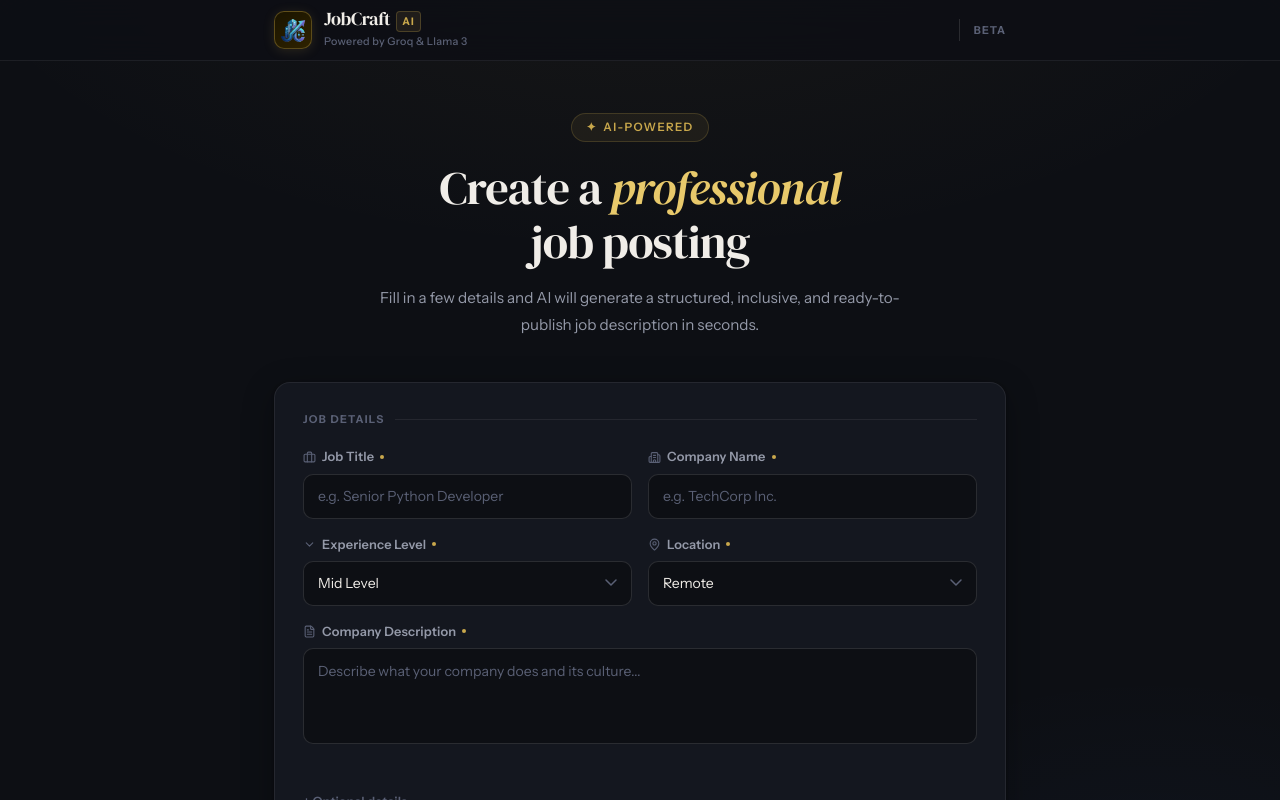
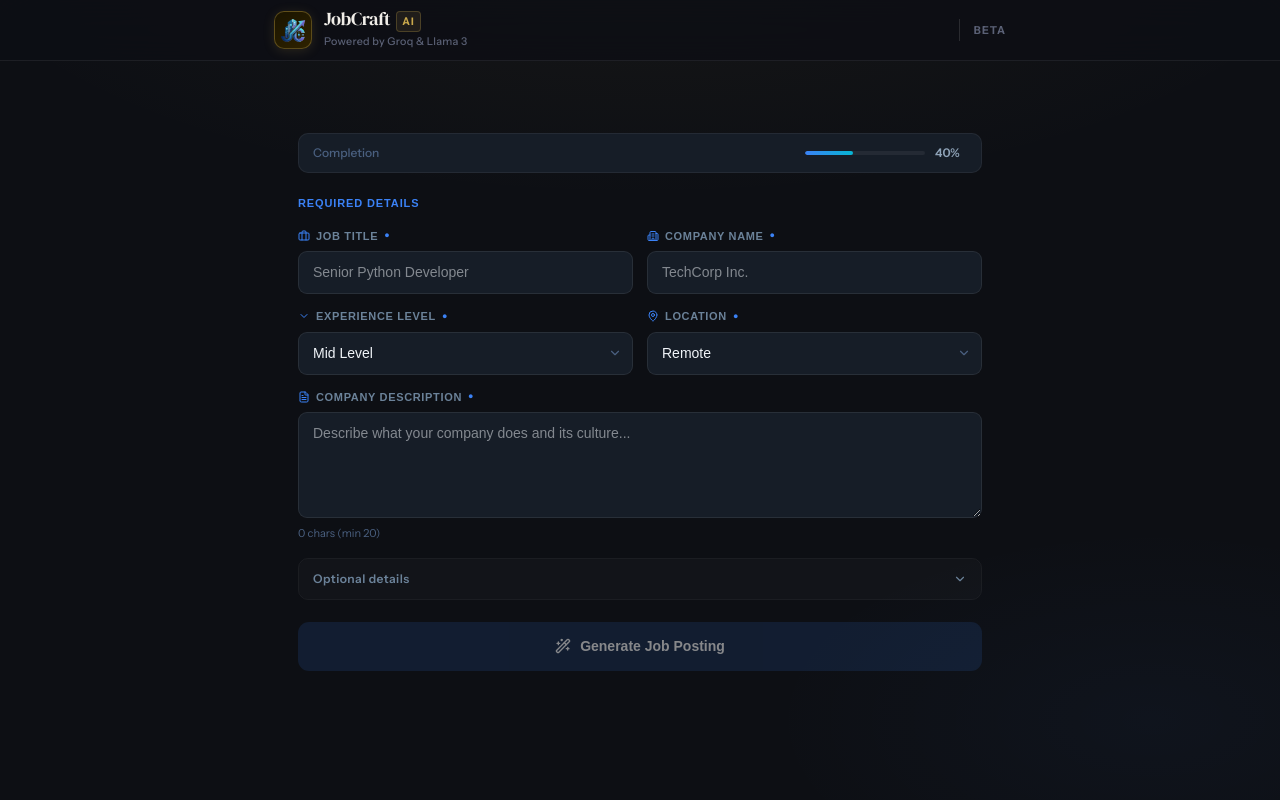
Before and after one commit to Chathupachamika/AI-Job-Posting-Generator, a React (Vite) app in the folder frontend/: page / in a window 1280 px wide. Shown: the top 800 px of the page. Built offline with nearby package versions, Linux system fonts and the light colour scheme.

Commit message:
model update

```diff
--- a/frontend/src/components/JobForm.jsx
+++ b/frontend/src/components/JobForm.jsx
@@ -1,212 +1,247 @@
-// components/JobForm.jsx
-
 import { useState, useEffect } from 'react';
 import Swal from 'sweetalert2';
 import {
-  Briefcase,
-  Building2,
-  ChevronDown,
-  MapPin,
-  DollarSign,
-  FileText,
-  Loader2,
-  AlertCircle,
+  Briefcase, Building2, MapPin, DollarSign,
+  FileText, Loader2, AlertCircle, ChevronDown, Wand2,
 } from 'lucide-react';
 
 const EXPERIENCE_LEVELS = ['Entry Level', 'Mid Level', 'Senior', 'Lead', 'Principal'];
-const LOCATIONS = ['Remote', 'Hybrid', 'On-site', 'Flexible'];
+const LOCATIONS         = ['Remote', 'Hybrid', 'On-site', 'Flexible'];
 
-// ── Shared SweetAlert2 base config — navy/gold palette ────────────────────────
 const swalBase = {
   customClass: {
-    popup:         'swal-popup',
-    title:         'swal-title',
-    htmlContainer: 'swal-html',
-    confirmButton: 'swal-btn-confirm',
-    cancelButton:  'swal-btn-cancel',
+    popup: 'swal-popup', title: 'swal-title', htmlContainer: 'swal-html',
+    confirmButton: 'swal-btn-confirm', cancelButton: 'swal-btn-cancel',
   },
   buttonsStyling: false,
 };
 
+const inputStyle = {
+  width: '100%', padding: '10px 14px',
+  background: '#161d27',
+  border: '1px solid rgba(255,255,255,0.08)',
+  borderRadius: '9px', color: '#f0f4f8',
+  fontFamily: "'DM Sans', sans-serif", fontSize: '14px',
+  outline: 'none', boxSizing: 'border-box',
+  transition: 'border-color 0.2s, box-shadow 0.2s',
+};
+
+function Field({ label, required, icon: Icon, children, hint }) {
+  return (
+    <div style={{ display: 'flex', flexDirection: 'column', gap: '7px' }}>
+      <label style={{
+        display: 'flex', alignItems: 'center', gap: '6px',
+        fontFamily: "'Syne', sans-serif", fontSize: '11px', fontWeight: 600,
+        color: '#6b8299', letterSpacing: '0.06em', textTransform: 'uppercase',
+      }}>
+        {Icon && <Icon style={{ width: '12px', height: '12px', color: '#3b82f6' }} />}
+        {label}
+        {required && <span style={{ color: '#3b82f6', fontSize: '9px' }}>●</span>}
+      </label>
+      {children}
+      {hint && <span style={{ fontSize: '11px', color: '#4a6080' }}>{hint}</span>}
+    </div>
+  );
+}
+
+function SelectField({ value, onChange, options }) {
+  return (
+    <div style={{ position: 'relative' }}>
+      <select value={value} onChange={onChange}
+        style={{ ...inputStyle, appearance: 'none', paddingRight: '36px', cursor: 'pointer' }}>
+        {options.map(o => <option key={o} value={o} style={{ background: '#0f1419' }}>{o}</option>)}
+      </select>
+      <ChevronDown style={{
+        position: 'absolute', right: '11px', top: '50%', transform: 'translateY(-50%)',
+        width: '14px', height: '14px', color: '#4a6080', pointerEvents: 'none',
+      }} />
+    </div>
+  );
+}
+
+function StepDot({ label, delay }) {
+  return (
+    <div style={{ display: 'flex', alignItems: 'center', gap: '8px', fontSize: '12px', color: '#6b8299' }}>
+      <span style={{
+        width: '7px', height: '7px', borderRadius: '50%', display: 'inline-block',
+        background: 'linear-gradient(135deg, #3b82f6, #06b6d4)',
+        animation: `dot-bounce 1.4s ${delay} ease-in-out infinite`,
+      }} />
+      {label}
+    </div>
+  );
+}
+
 export default function JobForm({ onGenerate, isLoading, error }) {
   const [form, setForm] = useState({
-    jobTitle:           '',
-    companyName:        '',
-    experienceLevel:    'Mid Level',
-    location:           'Remote',
-    companyDescription: '',
-    salaryRange:        '',
+    jobTitle: '', companyName: '', experienceLevel: 'Mid Level',
+    location: 'Remote', companyDescription: '', salaryRange: '',
+  });
+  const [focused, setFocused]       = useState('');
+  const [showOptional, setShowOpt]  = useState(false);
+
+  useEffect(() => {
+    if (!error) return;
+    Swal.fire({ ...swalBase, title: 'Generation Failed',
+      html: `<span style="color:#a09070">${error}</span>`,
+      icon: 'error', confirmButtonText: 'Try Again' });
+  }, [error]);
+
+  const set = (key) => (e) => setForm(f => ({ ...f, [key]: e.target.value }));
+
+  const fStyle = (key) => ({
+    ...inputStyle,
+    ...(focused === key ? {
+      borderColor: 'rgba(59,130,246,0.5)',
+      boxShadow: '0 0 0 3px rgba(59,130,246,0.15)',
+    } : {}),
   });
 
-  // Show a SweetAlert whenever the parent passes a new error string
-  useEffect(() => {
-    if (!error) return;
-    Swal.fire({
-      ...swalBase,
-      title:             'Generation Failed',
-      html:              `<span style="color:#a09070">${error}</span>`,
-      icon:              'error',
-      confirmButtonText: 'Try Again',
-    });
-  }, [error]);
+  const filledCount = [form.jobTitle, form.companyName, form.companyDescription,
+    form.location, form.experienceLevel].filter(Boolean).length;
+  const pct = Math.round((filledCount / 5) * 100);
 
-  const set = (key) => (e) =>
-    setForm((prev) => ({ ...prev, [key]: e.target.value }));
-
-  const handleSubmit = async (e) => {
-    e.preventDefault();
-
-    // Client-side guard: company description too short
+  const handleSubmit = () => {
     if (form.companyDescription.trim().length < 20) {
-      Swal.fire({
-        ...swalBase,
-        title: 'Description too short',
-        html:  '<span style="color:#a09070">Please provide at least a sentence about your company so the AI can craft an accurate posting.</span>',
-        icon:  'warning',
-        confirmButtonText: 'Got it',
-      });
+      Swal.fire({ ...swalBase, title: 'Description too short',
+        html: '<span style="color:#a09070">Please write at least a sentence about your company.</span>',
+        icon: 'warning', confirmButtonText: 'Got it' });
       return;
     }
-
     onGenerate(form);
   };
 
+  const canSubmit = !!(form.jobTitle && form.companyName && form.companyDescription);
+
   return (
     <>
-      {/* Inject SweetAlert2 palette styles (same sheet as JobResult) */}
       <style>{SWAL_STYLES}</style>
+      <style>{`
+        @keyframes dot-bounce { 0%,80%,100%{transform:translateY(0);opacity:.4} 40%{transform:translateY(-5px);opacity:1} }
+        @keyframes spin { from{transform:rotate(0deg)} to{transform:rotate(360deg)} }
+        select option { background:#0f1419; color:#f0f4f8; }
+      `}</style>
 
-      <div>
-        {/* Hero */}
-        <div className="hero">
-          <div className="hero-eyebrow">
-            <span>✦</span> AI-Powered
+      <div style={{ padding: '20px 24px 28px' }}>
+        {/* Progress bar */}
+        <div style={{
+          display: 'flex', alignItems: 'center', justifyContent: 'space-between',
+          padding: '10px 14px', marginBottom: '22px',
+          background: '#161d27', border: '1px solid rgba(255,255,255,0.06)', borderRadius: '10px',
+        }}>
+          <span style={{ fontSize: '12px', color: '#4a6080', fontWeight: 500 }}>Completion</span>
+          <div style={{ display: 'flex', alignItems: 'center', gap: '10px' }}>
+            <div style={{ width: '120px', height: '4px', borderRadius: '99px', background: 'rgba(255,255,255,0.06)', overflow: 'hidden' }}>
+              <div style={{ height: '100%', borderRadius: '99px', width: `${pct}%`, background: 'linear-gradient(90deg,#3b82f6,#06b6d4)', transition: 'width .3s ease' }} />
             </div>
-          <h2 className="hero-title">
-            Create a <em>professional</em><br />job posting
-          </h2>
-          <p className="hero-desc">
-            Fill in a few details and AI will generate a structured,
-            inclusive, and ready-to-publish job description in seconds.
-          </p>
+            <span style={{ fontSize: '12px', color: '#8fa3b8', fontWeight: 600, minWidth: '32px' }}>{pct}%</span>
+          </div>
         </div>
 
-        <form onSubmit={handleSubmit} className="card">
-          {/* Required fields */}
-          <div className="form-section">
-            <div className="form-section-label">Job Details</div>
+        <p style={{ fontFamily: "'Syne', sans-serif", fontSize: '11px', fontWeight: 600, color: '#3b82f6', letterSpacing: '0.08em', textTransform: 'uppercase', marginBottom: '16px' }}>
+          Required Details
+        </p>
 
-            <div className="form-grid" style={{ marginBottom: 16 }}>
-              <Field label="Job Title" required icon={<Briefcase size={13} />}>
-                <input
-                  type="text"
-                  value={form.jobTitle}
-                  onChange={set('jobTitle')}
-                  placeholder="e.g. Senior Python Developer"
-                  required
-                  className="input"
-                />
+        {/* Row 1 */}
+        <div style={{ display: 'grid', gridTemplateColumns: '1fr 1fr', gap: '14px', marginBottom: '14px' }}>
+          <Field label="Job Title" required icon={Briefcase}>
+            <input type="text" value={form.jobTitle} onChange={set('jobTitle')}
+              placeholder="Senior Python Developer"
+              onFocus={() => setFocused('t')} onBlur={() => setFocused('')}
+              style={fStyle('t')} />
           </Field>
-
-              <Field label="Company Name" required icon={<Building2 size={13} />}>
-                <input
-                  type="text"
-                  value={form.companyName}
-                  onChange={set('companyName')}
-                  placeholder="e.g. TechCorp Inc."
-                  required
-                  className="input"
-                />
-              </Field>
-
-              <Field label="Experience Level" required icon={<ChevronDown size={13} />}>
-                <select
-                  value={form.experienceLevel}
-                  onChange={set('experienceLevel')}
-                  className="input"
-                >
-                  {EXPERIENCE_LEVELS.map((l) => <option key={l}>{l}</option>)}
-                </select>
-              </Field>
-
-              <Field label="Location" required icon={<MapPin size={13} />}>
-                <select
-                  value={form.location}
-                  onChange={set('location')}
-                  className="input"
-                >
-                  {LOCATIONS.map((l) => <option key={l}>{l}</option>)}
-                </select>
+          <Field label="Company Name" required icon={Building2}>
+            <input type="text" value={form.companyName} onChange={set('companyName')}
+              placeholder="TechCorp Inc."
+              onFocus={() => setFocused('c')} onBlur={() => setFocused('')}
+              style={fStyle('c')} />
           </Field>
         </div>
 
-            <Field label="Company Description" required icon={<FileText size={13} />}>
-              <textarea
-                value={form.companyDescription}
-                onChange={set('companyDescription')}
+        {/* Row 2 */}
+        <div style={{ display: 'grid', gridTemplateColumns: '1fr 1fr', gap: '14px', marginBottom: '14px' }}>
+          <Field label="Experience Level" required icon={ChevronDown}>
+            <SelectField value={form.experienceLevel} onChange={set('experienceLevel')} options={EXPERIENCE_LEVELS} />
+          </Field>
+          <Field label="Location" required icon={MapPin}>
+            <SelectField value={form.location} onChange={set('location')} options={LOCATIONS} />
+          </Field>
+        </div>
+
+        {/* Description */}
+        <div style={{ marginBottom: '16px' }}>
+          <Field label="Company Description" required icon={FileText}
+            hint={`${form.companyDescription.length} chars (min 20)`}>
+            <textarea value={form.companyDescription} onChange={set('companyDescription')}
               placeholder="Describe what your company does and its culture..."
-                rows={3}
-                required
-                className="input"
-                style={{ marginBottom: 20 }}
+              rows={4}
+              onFocus={() => setFocused('d')} onBlur={() => setFocused('')}
+              style={{ ...fStyle('d'), resize: 'vertical', minHeight: '96px' }}
             />
           </Field>
         </div>
 
         {/* Optional */}
-          <div className="optional-section">
-            <details>
-              <summary className="optional-toggle">
-                <span className="group-open:hidden">+ Optional details</span>
-              </summary>
-
-              <Field label="Salary Range" icon={<DollarSign size={13} />}>
-                <input
-                  type="text"
-                  value={form.salaryRange}
-                  onChange={set('salaryRange')}
+        <div style={{ marginBottom: '22px', border: '1px solid rgba(255,255,255,0.06)', borderRadius: '10px', overflow: 'hidden' }}>
+          <button onClick={() => setShowOpt(s => !s)} style={{
+            width: '100%', padding: '11px 14px', background: showOptional ? 'rgba(59,130,246,0.07)' : 'rgba(255,255,255,0.02)',
+            border: 'none', cursor: 'pointer', display: 'flex', alignItems: 'center', justifyContent: 'space-between',
+            color: '#6b8299', fontSize: '12px', fontWeight: 600, letterSpacing: '0.04em', transition: 'background 0.15s',
+          }}>
+            <span>Optional details</span>
+            <ChevronDown style={{ width: '14px', height: '14px', transform: showOptional ? 'rotate(180deg)' : 'rotate(0)', transition: 'transform 0.2s' }} />
+          </button>
+          {showOptional && (
+            <div style={{ padding: '14px', borderTop: '1px solid rgba(255,255,255,0.05)' }}>
+              <Field label="Salary Range" icon={DollarSign}>
+                <input type="text" value={form.salaryRange} onChange={set('salaryRange')}
                   placeholder="e.g. $80,000 – $120,000"
-                  className="input"
-                />
+                  onFocus={() => setFocused('s')} onBlur={() => setFocused('')}
+                  style={fStyle('s')} />
               </Field>
-            </details>
+            </div>
+          )}
         </div>
 
-          {/*
-            NOTE: The inline error banner is intentionally kept as a silent
-            fallback. The useEffect above already fires a SweetAlert for errors,
-            so this div is hidden. Remove it entirely if you prefer.
-          */}
+        {/* Error */}
         {error && (
-            <div className="error-banner" style={{ display: 'none' }}>
-              <AlertCircle size={15} style={{ flexShrink: 0, marginTop: 1 }} />
+          <div style={{ display: 'flex', gap: '10px', alignItems: 'flex-start', padding: '12px 14px', marginBottom: '16px', background: 'rgba(239,68,68,0.08)', border: '1px solid rgba(239,68,68,0.2)', borderRadius: '9px', fontSize: '13px', color: '#f87171' }}>
+            <AlertCircle style={{ width: '15px', height: '15px', flexShrink: 0, marginTop: '1px' }} />
             <span>{error}</span>
           </div>
         )}
 
         {/* Submit */}
-          <div className="submit-wrap">
-            <button type="submit" disabled={isLoading} className="btn-primary">
-              {isLoading ? (
-                <>
-                  <Loader2 size={16} style={{ animation: 'spin 1s linear infinite' }} />
-                  Generating your job posting…
-                </>
-              ) : (
-                'Generate Job Posting →'
-              )}
+        <button onClick={handleSubmit} disabled={isLoading || !canSubmit}
+          style={{
+            width: '100%', padding: '14px', borderRadius: '11px', border: 'none',
+            cursor: isLoading || !canSubmit ? 'not-allowed' : 'pointer',
+            background: isLoading || !canSubmit ? 'rgba(59,130,246,0.25)' : 'linear-gradient(135deg,#3b82f6,#06b6d4)',
+            color: '#fff', fontFamily: "'Syne', sans-serif", fontSize: '14px', fontWeight: 700,
+            display: 'flex', alignItems: 'center', justifyContent: 'center', gap: '9px',
+            boxShadow: !isLoading && canSubmit ? '0 4px 24px rgba(59,130,246,0.35)' : 'none',
+            opacity: !canSubmit ? 0.5 : 1,
+            transition: 'opacity 0.2s, transform 0.15s',
+          }}
+          onMouseEnter={e => { if (!isLoading && canSubmit) { e.currentTarget.style.opacity = '0.88'; e.currentTarget.style.transform = 'translateY(-1px)'; }}}
+          onMouseLeave={e => { e.currentTarget.style.opacity = '1'; e.currentTarget.style.transform = 'translateY(0)'; }}
+        >
+          {isLoading
+            ? <><Loader2 style={{ width: '16px', height: '16px', animation: 'spin 1s linear infinite' }} /> Generating…</>
+            : <><Wand2 style={{ width: '16px', height: '16px' }} /> Generate Job Posting</>
+          }
         </button>
-          </div>
-        </form>
 
-        {/* Loading hint */}
+        {/* Loading agents */}
         {isLoading && (
-          <div className="loading-hint">
-            <div className="loading-hint-title">AI agents at work</div>
-            <div className="loading-steps">
-              <Step label="Researcher" delay="0s" />
-              <Step label="Writer"     delay="0.4s" />
-              <Step label="Editor"     delay="0.8s" />
+          <div style={{ marginTop: '14px', padding: '14px 16px', background: 'rgba(59,130,246,0.05)', border: '1px solid rgba(59,130,246,0.12)', borderRadius: '10px' }}>
+            <p style={{ fontSize: '11px', color: '#4a6080', fontWeight: 600, letterSpacing: '0.05em', textTransform: 'uppercase', marginBottom: '10px' }}>
+              AI agents at work
+            </p>
+            <div style={{ display: 'flex', gap: '20px' }}>
+              <StepDot label="Researcher" delay="0s" />
+              <StepDot label="Writer"     delay="0.4s" />
+              <StepDot label="Editor"     delay="0.8s" />
             </div>
           </div>
         )}
@@ -215,104 +250,17 @@ export default function JobForm({ onGenerate, isLoading, error }) {
   );
 }
 
-function Field({ label, required, icon, children }) {
-  return (
-    <div className="form-group">
-      <label className="form-label">
-        <span className="form-label-icon">{icon}</span>
-        {label}
-        {required && <span className="required-dot" />}
-      </label>
-      {children}
-    </div>
-  );
-}
-
-function Step({ label, delay }) {
-  return (
-    <div className="loading-step">
-      <div className="step-dot" style={{ animationDelay: delay }} />
-      {label}
-    </div>
-  );
-}
-
-// ── SweetAlert2 theme — navy/gold palette (mirror of JobResult sheet) ─────────
 const SWAL_STYLES = `
-  .swal-popup {
-    background: #0c1430 !important;
-    border: 1px solid #2a3560 !important;
-    border-top: 3px solid #c9a84c !important;
-    border-radius: 14px !important;
-    box-shadow: 0 24px 60px rgba(0,0,0,0.6), 0 0 0 1px rgba(201,168,76,0.08) !important;
-    font-family: inherit !important;
-    padding: 2rem 2rem 1.6rem !important;
-  }
-  .swal-title {
-    color: #f0e8d4 !important;
-    font-size: 1.15rem !important;
-    font-weight: 700 !important;
-    letter-spacing: 0.01em !important;
-    margin-bottom: 0.4rem !important;
-  }
-  .swal-html {
-    color: #a09070 !important;
-    font-size: 0.88rem !important;
-    line-height: 1.6 !important;
-  }
-
-  .swal-btn-confirm {
-    background: linear-gradient(135deg, #c9a84c, #b8903a) !important;
-    color: #0c1430 !important;
-    font-weight: 700 !important;
-    font-size: 0.85rem !important;
-    letter-spacing: 0.04em !important;
-    border: none !important;
-    border-radius: 8px !important;
-    padding: 0.55rem 1.3rem !important;
-    cursor: pointer !important;
-    transition: opacity 0.15s, transform 0.15s !important;
-  }
-  .swal-btn-confirm:hover  { opacity: 0.88 !important; transform: translateY(-1px) !important; }
-  .swal-btn-confirm:focus  { box-shadow: 0 0 0 3px rgba(201,168,76,0.35) !important; outline: none !important; }
-
-  .swal-btn-cancel {
-    background: transparent !important;
-    color: #7888a8 !important;
-    font-weight: 600 !important;
-    font-size: 0.85rem !important;
-    border: 1px solid #2a3560 !important;
-    border-radius: 8px !important;
-    padding: 0.55rem 1.3rem !important;
-    cursor: pointer !important;
-    transition: border-color 0.15s, color 0.15s !important;
-    margin-right: 8px !important;
-  }
-  .swal-btn-cancel:hover  { border-color: #c9a84c !important; color: #c9a84c !important; }
-  .swal-btn-cancel:focus  { box-shadow: 0 0 0 3px rgba(201,168,76,0.2) !important; outline: none !important; }
-
-  /* Icon colours */
-  .swal2-icon.swal2-success { border-color: #c9a84c !important; color: #c9a84c !important; }
-  .swal2-icon.swal2-success [class^='swal2-success-line'] { background-color: #c9a84c !important; }
-  .swal2-icon.swal2-success .swal2-success-ring { border-color: rgba(201,168,76,0.25) !important; }
-
-  .swal2-icon.swal2-question { border-color: #4a7cc7 !important; color: #4a7cc7 !important; }
-  .swal2-icon.swal2-warning  { border-color: #e8a838 !important; color: #e8a838 !important; }
-  .swal2-icon.swal2-error    { border-color: #d45a5a !important; color: #d45a5a !important; }
-  .swal2-icon.swal2-error [class^='swal2-x-mark-line'] { background-color: #d45a5a !important; }
-
-  /* Toast */
-  .swal2-toast.swal-popup {
-    padding: 0.7rem 1rem !important;
-    border-radius: 10px !important;
-    border-top: none !important;
-    border-left: 3px solid #c9a84c !important;
-    min-width: 260px !important;
-    gap: 10px !important;
-  }
-  .swal2-toast .swal-title { font-size: 0.9rem !important; margin-bottom: 0 !important; }
-  .swal2-toast .swal2-icon { width: 1.6em !important; height: 1.6em !important; margin: 0 !important; }
-
-  .swal2-timer-progress-bar { background: #c9a84c !important; opacity: 0.7 !important; }
-  .swal2-backdrop-show { background: rgba(0,0,0,0.65) !important; backdrop-filter: blur(3px) !important; }
+  .swal-popup { background:#0c1430!important;border:1px solid #2a3560!important;border-top:3px solid #3b82f6!important;border-radius:14px!important;box-shadow:0 24px 60px rgba(0,0,0,.6)!important;font-family:inherit!important;padding:2rem 2rem 1.6rem!important; }
+  .swal-title  { color:#f0e8d4!important;font-size:1.1rem!important;font-weight:700!important;margin-bottom:.4rem!important; }
+  .swal-html   { color:#a09070!important;font-size:.88rem!important;line-height:1.6!important; }
+  .swal-btn-confirm { background:linear-gradient(135deg,#3b82f6,#06b6d4)!important;color:#fff!important;font-weight:700!important;font-size:.85rem!important;border:none!important;border-radius:8px!important;padding:.55rem 1.3rem!important;cursor:pointer!important;transition:opacity .15s,transform .15s!important; }
+  .swal-btn-confirm:hover { opacity:.88!important;transform:translateY(-1px)!important; }
+  .swal-btn-cancel { background:transparent!important;color:#7888a8!important;font-weight:600!important;font-size:.85rem!important;border:1px solid #2a3560!important;border-radius:8px!important;padding:.55rem 1.3rem!important;cursor:pointer!important;margin-right:8px!important;transition:border-color .15s,color .15s!important; }
+  .swal-btn-cancel:hover { border-color:#3b82f6!important;color:#3b82f6!important; }
+  .swal2-icon.swal2-warning { border-color:#f59e0b!important;color:#f59e0b!important; }
+  .swal2-icon.swal2-error   { border-color:#ef4444!important;color:#ef4444!important; }
+  .swal2-icon.swal2-error [class^='swal2-x-mark-line'] { background-color:#ef4444!important; }
+  .swal2-timer-progress-bar { background:#3b82f6!important;opacity:.7!important; }
+  .swal2-backdrop-show { background:rgba(0,0,0,.65)!important;backdrop-filter:blur(3px)!important; }
 `;
```
Also changed, not shown: frontend/src/components/JobFormmodel.jsx (added, +131 -0 lines), 1 other file (tests, documents, lock files or other folders). Lines whose indentation alone changed are shown as unchanged.
